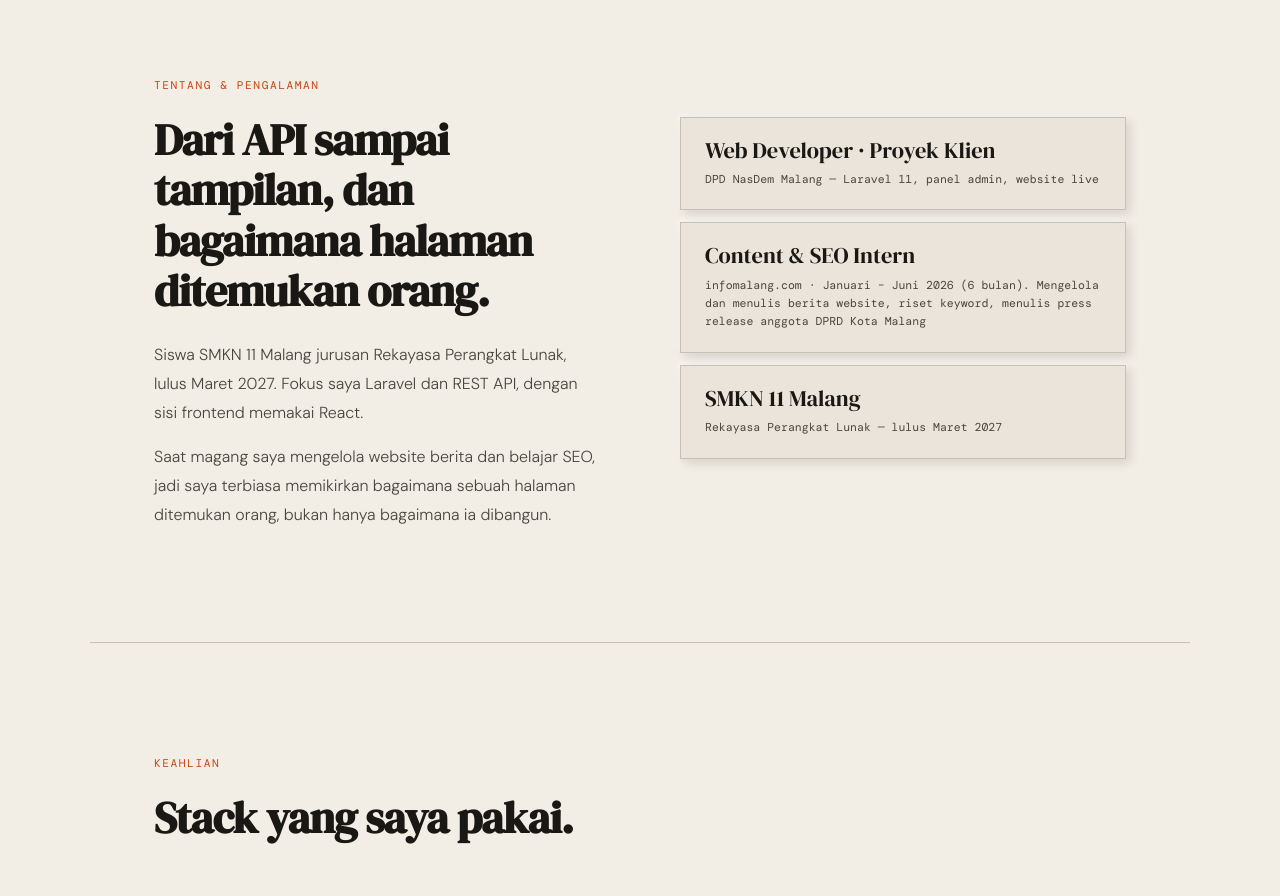
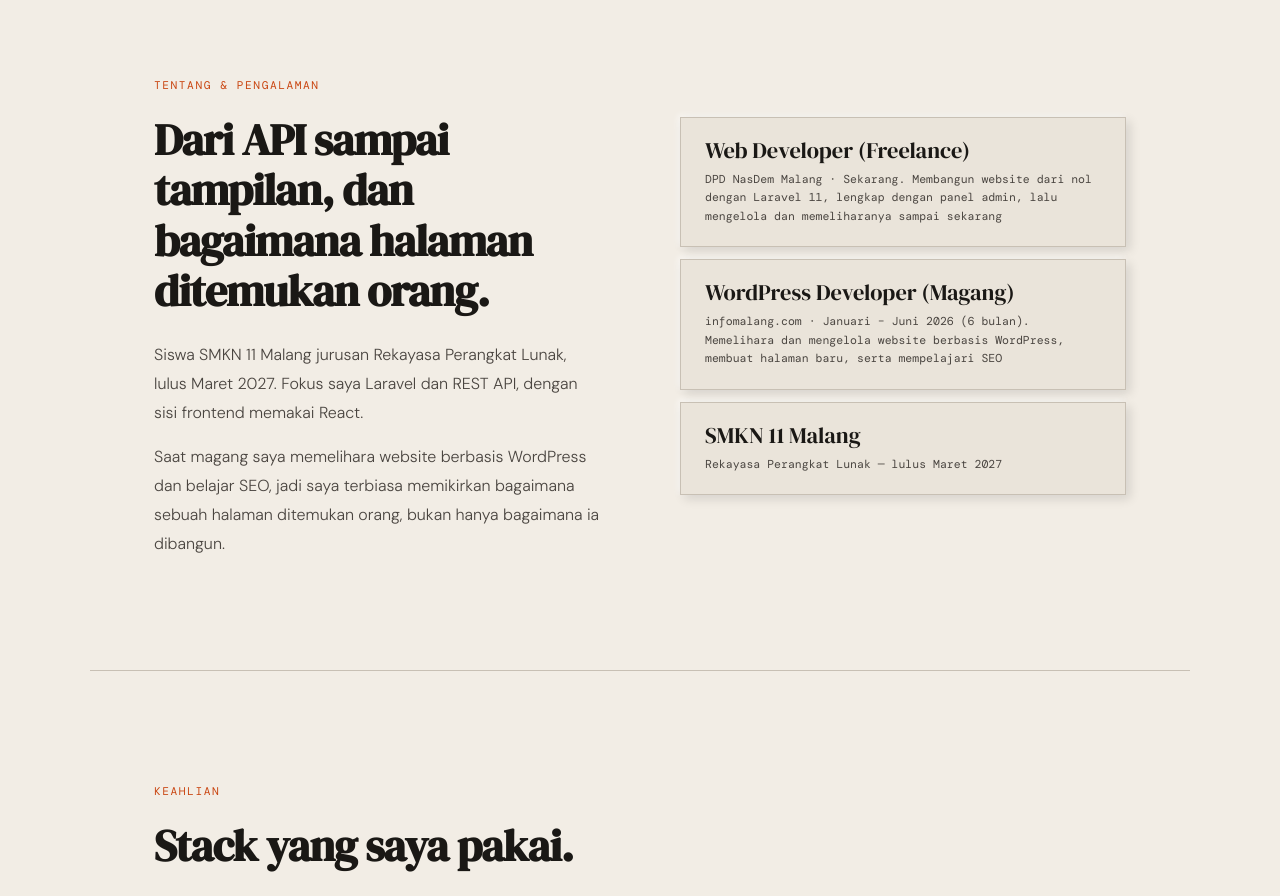
Before and after one commit to ahnafrm-src/portofolio, a plain HTML site: page index.html in a window 1280 px wide. Shown: the part 2540-3436 px from the top of the page. Drawn offline with nearby package versions, Linux system fonts and the light colour scheme.

Commit message:
Update internship and freelance experience descriptions

```diff
--- a/index.html
+++ b/index.html
@@ -231,17 +231,17 @@
       <p class="section-label">Tentang & Pengalaman</p>
       <h2 class="section-title">Dari API sampai tampilan, dan bagaimana halaman ditemukan orang.</h2>
       <p class="about-text">Siswa SMKN 11 Malang jurusan Rekayasa Perangkat Lunak, lulus Maret 2027. Fokus saya Laravel dan REST API, dengan sisi frontend memakai React.</p>
-      <p class="about-text">Saat magang saya mengelola website berita dan belajar SEO, jadi saya terbiasa memikirkan bagaimana sebuah halaman ditemukan orang, bukan hanya bagaimana ia dibangun.</p>
+      <p class="about-text">Saat magang saya memelihara website berbasis WordPress dan belajar SEO, jadi saya terbiasa memikirkan bagaimana sebuah halaman ditemukan orang, bukan hanya bagaimana ia dibangun.</p>
     </div>
     <div class="about-right reveal">
       <div class="stat-row">
         <div class="stat-item">
-          <div class="stat-number">Web Developer · Proyek Klien</div>
-          <div class="stat-desc">DPD NasDem Malang — Laravel 11, panel admin, website live</div>
+          <div class="stat-number">Web Developer (Freelance)</div>
+          <div class="stat-desc">DPD NasDem Malang · Sekarang. Membangun website dari nol dengan Laravel 11, lengkap dengan panel admin, lalu mengelola dan memeliharanya sampai sekarang</div>
         </div>
         <div class="stat-item">
-          <div class="stat-number">Content & SEO Intern</div>
-          <div class="stat-desc">infomalang.com · Januari – Juni 2026 (6 bulan). Mengelola dan menulis berita website, riset keyword, menulis press release anggota DPRD Kota Malang</div>
+          <div class="stat-number">WordPress Developer (Magang)</div>
+          <div class="stat-desc">infomalang.com · Januari – Juni 2026 (6 bulan). Memelihara dan mengelola website berbasis WordPress, membuat halaman baru, serta mempelajari SEO</div>
         </div>
         <div class="stat-item">
           <div class="stat-number">SMKN 11 Malang</div>
```
